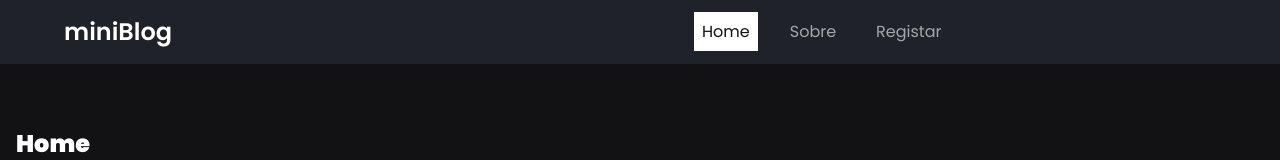
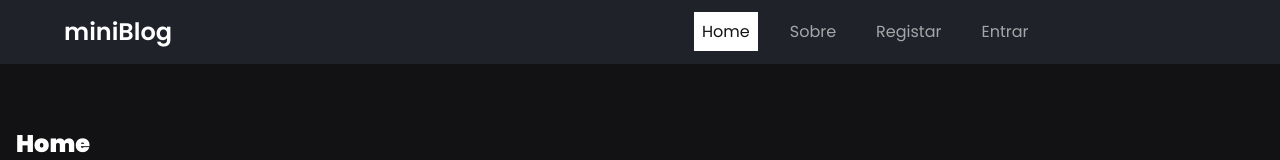
Before and after one commit to felpfsf/miniblog, a React (Vite) app: page / in a window 1280 px wide. Shown: the top 160 px of the page. Built offline with nearby package versions, Linux system fonts and the light colour scheme; no server answers.

Commit message:
feat: link to login

```diff
--- a/src/components/Navbar.jsx
+++ b/src/components/Navbar.jsx
@@ -25,6 +25,9 @@ export const Navbar = () => {
               <li>
                 <NavLink to={'/register'} className={({ isActive }) => isActive ? 'bg-white text-miniBlog-bg2 p-2' : 'text-white/60 p-2 transition-all duration-300 hover:bg-white hover:text-miniBlog-bg2'}>Registar</NavLink>
               </li>
+              <li>
+                <NavLink to={'/login'} className={({ isActive }) => isActive ? 'bg-white text-miniBlog-bg2 p-2' : 'text-white/60 p-2 transition-all duration-300 hover:bg-white hover:text-miniBlog-bg2'}>Entrar</NavLink>
+              </li>
             </>
             :
             <>
```
